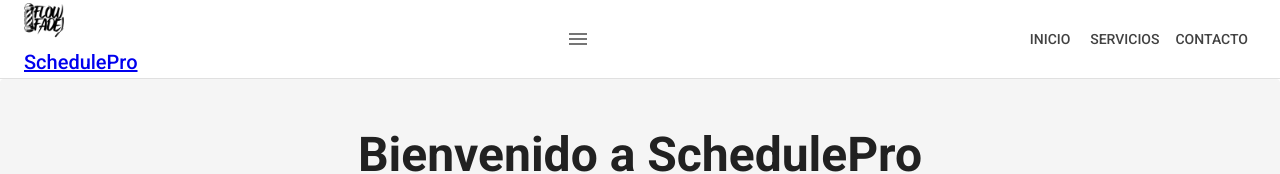
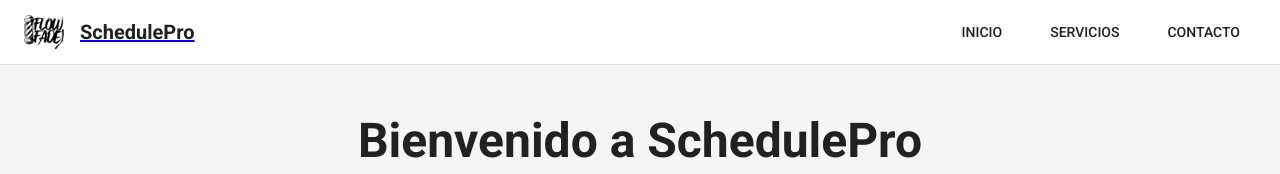
Before and after one commit to ldkjvvier/SchedulePro, a Next.js app: page / in a window 1280 px wide. Shown: the top 174 px of the page. Built offline with nearby package versions, Linux system fonts and the light colour scheme.

Commit message:
refactor: Simplify Header component structure and replace Tailwind classes with MUI sx prop

```diff
--- a/src/app/components/Header.tsx
+++ b/src/app/components/Header.tsx
@@ -8,24 +8,16 @@ import MenuIcon from '@mui/icons-material/Menu'
 import CloseIcon from '@mui/icons-material/Close'
 import Drawer from '@mui/material/Drawer'
 import Image from 'next/image'
+import Box from '@mui/material/Box'
 import HeaderBase from './HeaderBase'
 
 const Header = () => {
 	const [isDrawerOpen, setIsDrawerOpen] = useState(false)
 
 	const navLinks = [
-		{
-			title: 'Inicio',
-			url: '/',
-		},
-		{
-			title: 'Servicios',
-			url: '/services',
-		},
-		{
-			title: 'Contacto',
-			url: '/contact',
-		},
+		{ title: 'Inicio', url: '/' },
+		{ title: 'Servicios', url: '/services' },
+		{ title: 'Contacto', url: '/contact' },
 	]
 
 	const toggleDrawer = () => {
@@ -34,7 +26,14 @@ const Header = () => {
 
 	return (
 		<HeaderBase>
-			<Link className="tw-flex tw-items-center" href="/">
+			<Link href="/" passHref>
+				<Box
+					sx={{
+						display: 'flex',
+						alignItems: 'center',
+						textDecoration: 'none',
+					}}
+				>
 					<Image
 						src="/page_logo.png"
 						alt="Barbería Logo"
@@ -43,52 +42,93 @@ const Header = () => {
 					/>
 					<Typography
 						variant="h6"
-					className="tw-ml-3 tw-text-text-main tw-text-xl tw-font-semibold"
+						sx={{
+							ml: 2,
+							color: 'text.primary',
+							fontSize: '1.25rem',
+							fontWeight: 600,
+						}}
 					>
 						SchedulePro
 					</Typography>
+				</Box>
 			</Link>
 
-			<div className="tw-flex lg:tw-hidden">
+			<Box sx={{ display: { xs: 'flex', lg: 'none' }, ml: 'auto' }}>
 				<IconButton
 					onClick={toggleDrawer}
-					className="tw-text-text-main"
+					sx={{ color: 'text.primary' }}
 				>
 					{isDrawerOpen ? <CloseIcon /> : <MenuIcon />}
 				</IconButton>
-			</div>
+			</Box>
 
-			<nav className="tw-hidden lg:tw-flex tw-gap-4">
+			<Box
+				component="nav"
+				sx={{
+					display: { xs: 'none', lg: 'flex' },
+					gap: 2,
+					ml: 'auto',
+				}}
+			>
 				{navLinks.map((link) => (
 					<Link key={link.url} href={link.url} passHref>
 						<Button
-							className="tw-text-text-main hover:tw-bg-secondary hover:tw-text-text-main tw-rounded-lg tw-px-4"
 							variant="text"
+							sx={{
+								color: 'text.primary',
+								borderRadius: 2,
+								px: 2,
+								'&:hover': {
+									backgroundColor: 'secondary.main',
+									color: 'text.primary',
+								},
+							}}
 						>
 							{link.title}
 						</Button>
 					</Link>
 				))}
-			</nav>
+			</Box>
 
 			<Drawer
 				anchor="right"
 				open={isDrawerOpen}
 				onClose={toggleDrawer}
 			>
-				<div className="tw-p-4 tw-w-64 tw-bg-primary tw-h-full">
+				<Box
+					sx={{
+						p: 2,
+						width: 256,
+						height: '100%',
+						backgroundColor: 'primary.main',
+					}}
+				>
 					<Typography
 						variant="h6"
-						className="tw-mb-4 tw-text-text-main"
+						sx={{
+							mb: 2,
+							color: 'text.primary',
+						}}
 					>
 						Menú
 					</Typography>
 					{navLinks.map((link) => (
 						<Link key={link.url} href={link.url} passHref>
-							<Button variant="text">{link.title}</Button>
+							<Button
+								variant="text"
+								fullWidth
+								sx={{
+									justifyContent: 'flex-start',
+									color: 'text.primary',
+									mb: 1,
+								}}
+							>
+								{link.title}
+							</Button>
 						</Link>
 					))}
-				</div>
+				</Box>
 			</Drawer>
 		</HeaderBase>
 	)
```
Lines whose indentation alone changed are shown as unchanged.
